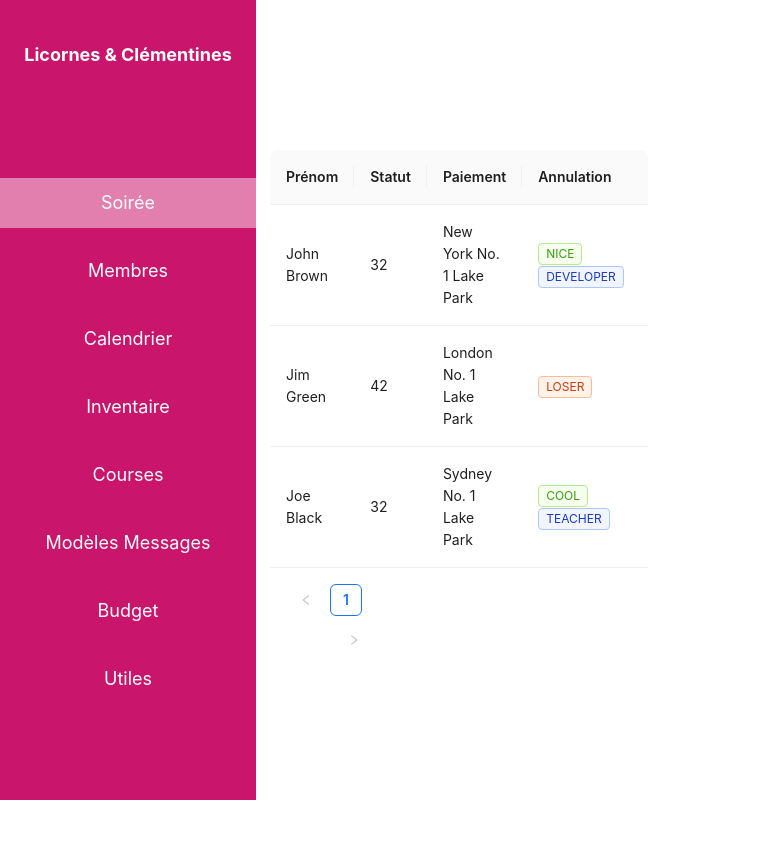
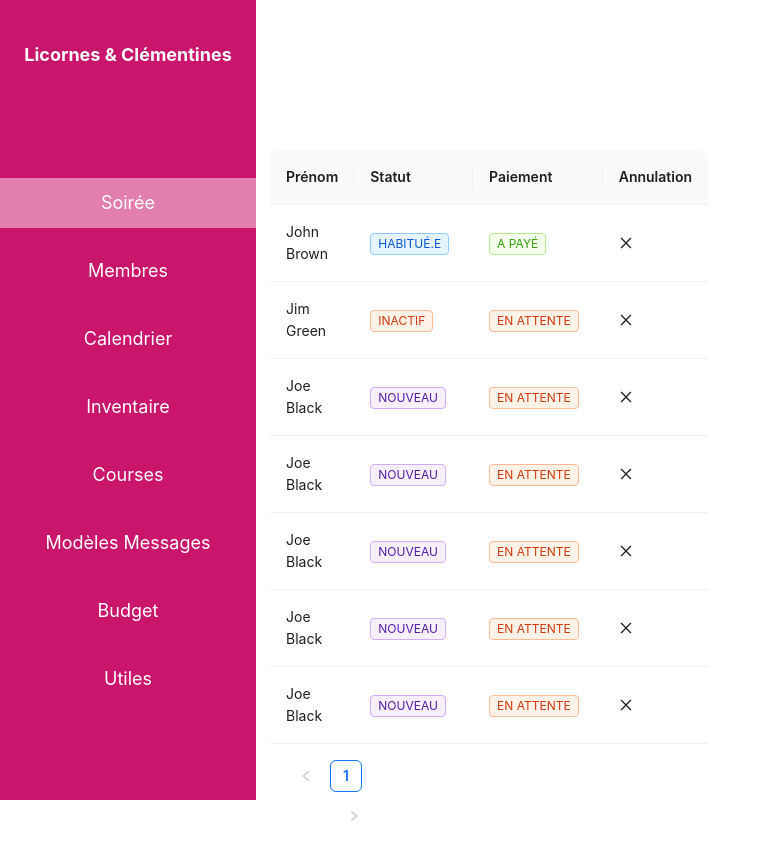
Before and after one commit to LaurieClu/L-C, a React (Create React App) app in the folder l-c/: page / in a window 1280 px wide. Shown: the whole page, without its empty margins (0-771 px from the left). Before the commit the page ends 800 px from the top, so only its background shows below. Built offline with nearby package versions, Linux system fonts and the light colour scheme.

Commit message:
add correct info in table

```diff
--- a/l-c/package.json
+++ b/l-c/package.json
@@ -3,6 +3,7 @@
   "version": "0.1.0",
   "private": true,
   "dependencies": {
+    "@ant-design/icons": "^5.2.6",
     "@testing-library/jest-dom": "^5.17.0",
     "@testing-library/react": "^13.4.0",
     "@testing-library/user-event": "^13.5.0",
--- a/l-c/src/pages/soiree.tsx
+++ b/l-c/src/pages/soiree.tsx
@@ -2,12 +2,13 @@ import * as React from "react";
 import { Table, Tag } from 'antd';
 import type { ColumnsType } from 'antd/es/table';
 import { WrapperContainer, Date } from "../styles/Soiree";
+import { CloseOutlined } from "@ant-design/icons";
 
 export interface DataType {
     key: string;
     name: string;
-    statut: number;
-    paiement: string;
+    statut:  string[];
+    paiement: string[];
     annulation: string[];
 }
 
@@ -21,11 +22,41 @@ export const columns: ColumnsType<DataType> = [
         title: 'Statut',
         dataIndex: 'statut',
         key: 'statut',
+        render: (_, { statut }) => (
+            <>
+                {statut.map((statut) => {
+                    let color = statut.length > 7 ? 'blue' : 'purple';
+                    if (statut === 'Inactif') {
+                        color = 'volcano';
+                    }
+                    return (
+                        <Tag color={color} key={statut}>
+                            {statut.toUpperCase()}
+                        </Tag>
+                    );
+                })}
+            </>
+        ),
     },
     {
         title: 'Paiement',
         dataIndex: 'paiement',
         key: 'paiement',
+        render: (_, { paiement }) => (
+            <>
+                {paiement.map((paiement) => {
+                    let color = paiement.length > 5 ? 'green' : 'green';
+                    if (paiement === 'En attente') {
+                        color = 'volcano';
+                    }
+                    return (
+                        <Tag color={color} key={paiement}>
+                            {paiement.toUpperCase()}
+                        </Tag>
+                    );
+                })}
+            </>
+        ),
     },
     {
         title: 'Annulation',
@@ -33,17 +64,7 @@ export const columns: ColumnsType<DataType> = [
         dataIndex: 'annulation',
         render: (_, { annulation }) => (
             <>
-                {annulation.map((annulation) => {
-                    let color = annulation.length > 5 ? 'geekblue' : 'green';
-                    if (annulation === 'loser') {
-                        color = 'volcano';
-                    }
-                    return (
-                        <Tag color={color} key={annulation}>
-                            {annulation.toUpperCase()}
-                        </Tag>
-                    );
-                })}
+                <CloseOutlined />
             </>
         ),
     },
@@ -53,22 +74,50 @@ export const data: DataType[] = [
     {
         key: '1',
         name: 'John Brown',
-        statut: 32,
-        paiement: 'New York No. 1 Lake Park',
+        statut: ['Habitué.e'],
+        paiement: ['A payé'],
         annulation: ['nice', 'developer'],
     },
     {
         key: '2',
         name: 'Jim Green',
-        statut: 42,
-        paiement: 'London No. 1 Lake Park',
+        statut:['Inactif'],
+        paiement: ['En attente'],
         annulation: ['loser'],
     },
     {
         key: '3',
         name: 'Joe Black',
-        statut: 32,
-        paiement: 'Sydney No. 1 Lake Park',
+        statut: ['Nouveau'],
+        paiement: ['En attente'],
+        annulation: ['cool', 'teacher'],
+    },
+    {
+        key: '3',
+        name: 'Joe Black',
+        statut: ['Nouveau'],
+        paiement: ['En attente'],
+        annulation: ['cool', 'teacher'],
+    },
+    {
+        key: '3',
+        name: 'Joe Black',
+        statut: ['Nouveau'],
+        paiement: ['En attente'],
+        annulation: ['cool', 'teacher'],
+    },
+    {
+        key: '3',
+        name: 'Joe Black',
+        statut: ['Nouveau'],
+        paiement: ['En attente'],
+        annulation: ['cool', 'teacher'],
+    },
+    {
+        key: '3',
+        name: 'Joe Black',
+        statut: ['Nouveau'],
+        paiement: ['En attente'],
         annulation: ['cool', 'teacher'],
     },
 ];
```
Also changed, not shown: 1 other file (tests, documents, lock files or other folders).
